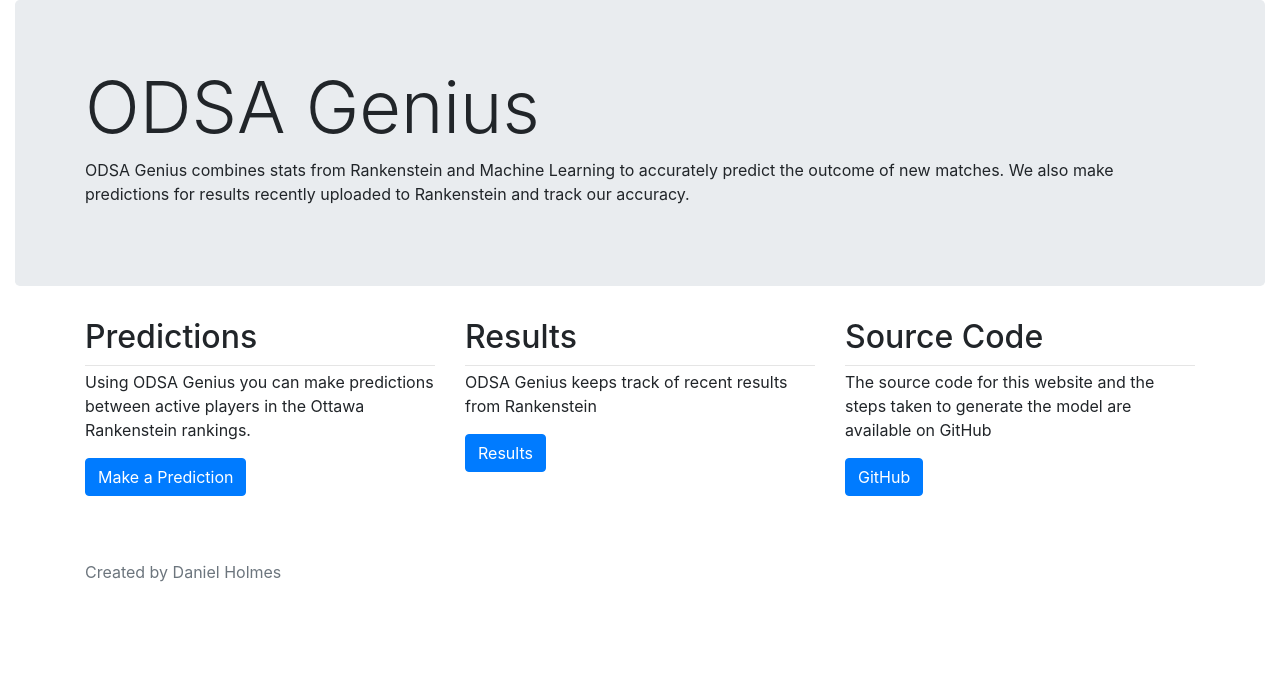
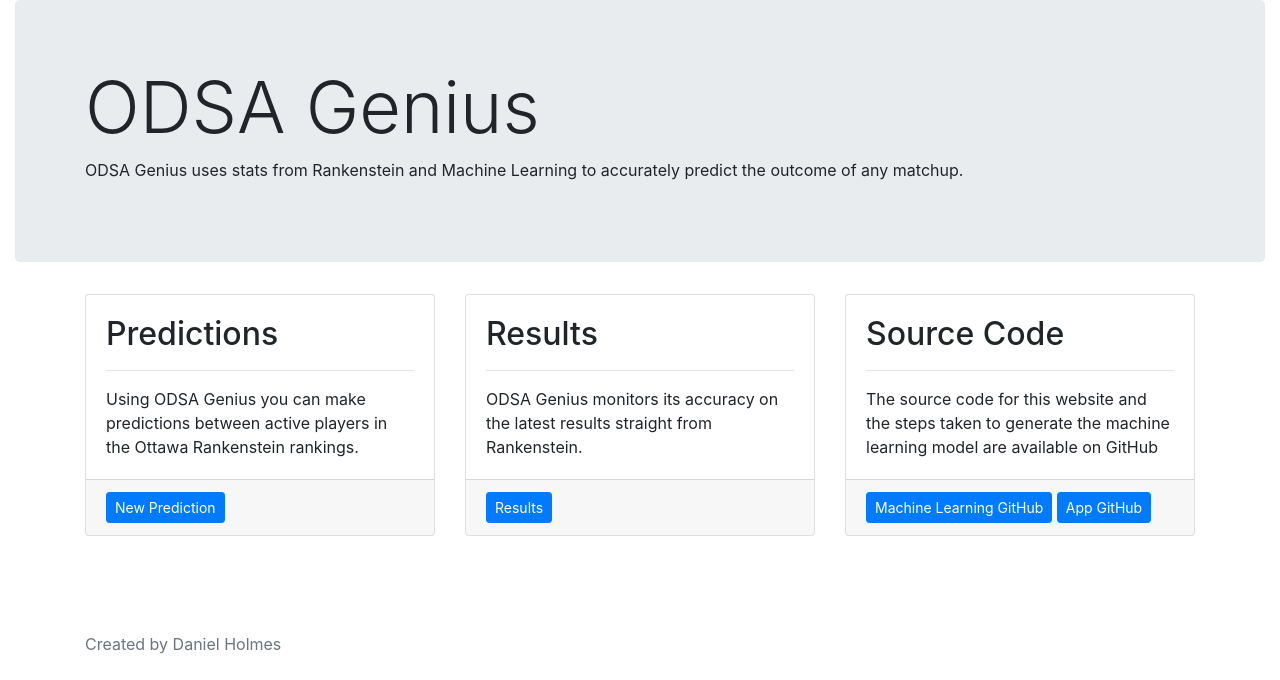
Before and after one commit to danielholmes839/Squash-App, a Flask app: template app/templates/home.html in a window 1280 px wide. Shown: the part 120-800 px from the top of the page. Run offline with Flask 2, Linux system fonts and the light colour scheme; the template is opened without the code that fills it, so the values that code supplies are empty; parts of the project's set-up code (start-up, migrations or seed data) failed here and were passed over; some libraries are stand-ins or nearby versions.

Commit message:
Updated Text

```diff
--- a/app/templates/home.html
+++ b/app/templates/home.html
@@ -4,37 +4,56 @@
 <div class="jumbotron">
 	<div class="container">
   		<h1 class="display-3">ODSA Genius</h1>
-  		<p>ODSA Genius combines stats from Rankenstein and Machine Learning to accurately predict the outcome of new matches.
-  		We also make predictions for results recently uploaded to Rankenstein and track our accuracy.</p>
+  		<p>ODSA Genius uses stats from Rankenstein and Machine Learning to accurately predict the outcome of any matchup.</p>
 	</div>
 </div>
 
 <div class="container">
-    <!-- Example row of columns -->
 	<div class="row">
 
-	  <div class="col-md-4">
-	    <h2>Predictions</h2>
-	    <hr class="my-1">
-	    <p>Using ODSA Genius you can make predictions between active players in the Ottawa Rankenstein rankings.</p>
-	    <p><a class="btn btn-primary" href="{{ url_for('predict') }}" role="button">Make a Prediction</a></p>
-	  </div>
+      <!-- /.col-md-4 -->
+      <div class="col-md-4 mb-5">
+        <div class="card h-100">
+          <div class="card-body">
+            <h2 class="card-title">Predictions</h2>
+            <hr>
+            <p class="card-text">Using ODSA Genius you can make predictions between active players in the Ottawa Rankenstein rankings.</p>
+          </div>
+          <div class="card-footer">
+            <a href="#" class="btn btn-primary btn-sm">New Prediction</a>
+          </div>
+        </div>
+      </div>
 
-	  <div class="col-md-4">
-	    <h2>Results</h2>
-	    <hr class="my-1">
-	    <p>ODSA Genius keeps track of recent results from Rankenstein  </p>
-	    <p><a class="btn btn-primary" href="{{ url_for('results') }}" role="button">Results</a></p>
-	  </div>
+      <!-- /.col-md-4 -->
+      <div class="col-md-4 mb-5">
+        <div class="card h-100">
+          <div class="card-body">
+            <h2 class="card-title">Results</h2>
+            <hr>
+            <p class="card-text">ODSA Genius monitors its accuracy on the latest results straight from Rankenstein.</p>
+          </div>
+          <div class="card-footer">
+            <a href="#" class="btn btn-primary btn-sm">Results</a>
+          </div>
+        </div>
+      </div>
 
-	  <div class="col-md-4">
-	    <h2>Source Code</h2>
-	    <hr class="my-1">
-	    <p>The source code for this website and the steps taken to generate the model are available on GitHub</p>
-	    <p><a class="btn btn-primary" href="#" role="button">GitHub</a></p>
-	  </div>
+      <!-- /.col-md-4 -->
+      <div class="col-md-4 mb-5">
+        <div class="card h-100">
+          <div class="card-body">
+            <h2 class="card-title">Source Code</h2>
+            <hr>
+            <p class="card-text">The source code for this website and the steps taken to generate the machine learning model are available on GitHub</p>
+          </div>
+          <div class="card-footer">
+            <a href="#" class="btn btn-primary btn-sm">Machine Learning GitHub</a>
+            <a href="#" class="btn btn-primary btn-sm">App GitHub</a>
+          </div>
+        </div>
+      </div>
 
-	</div>
-
+    </div>
 </div>
 {% endblock content%}
```
